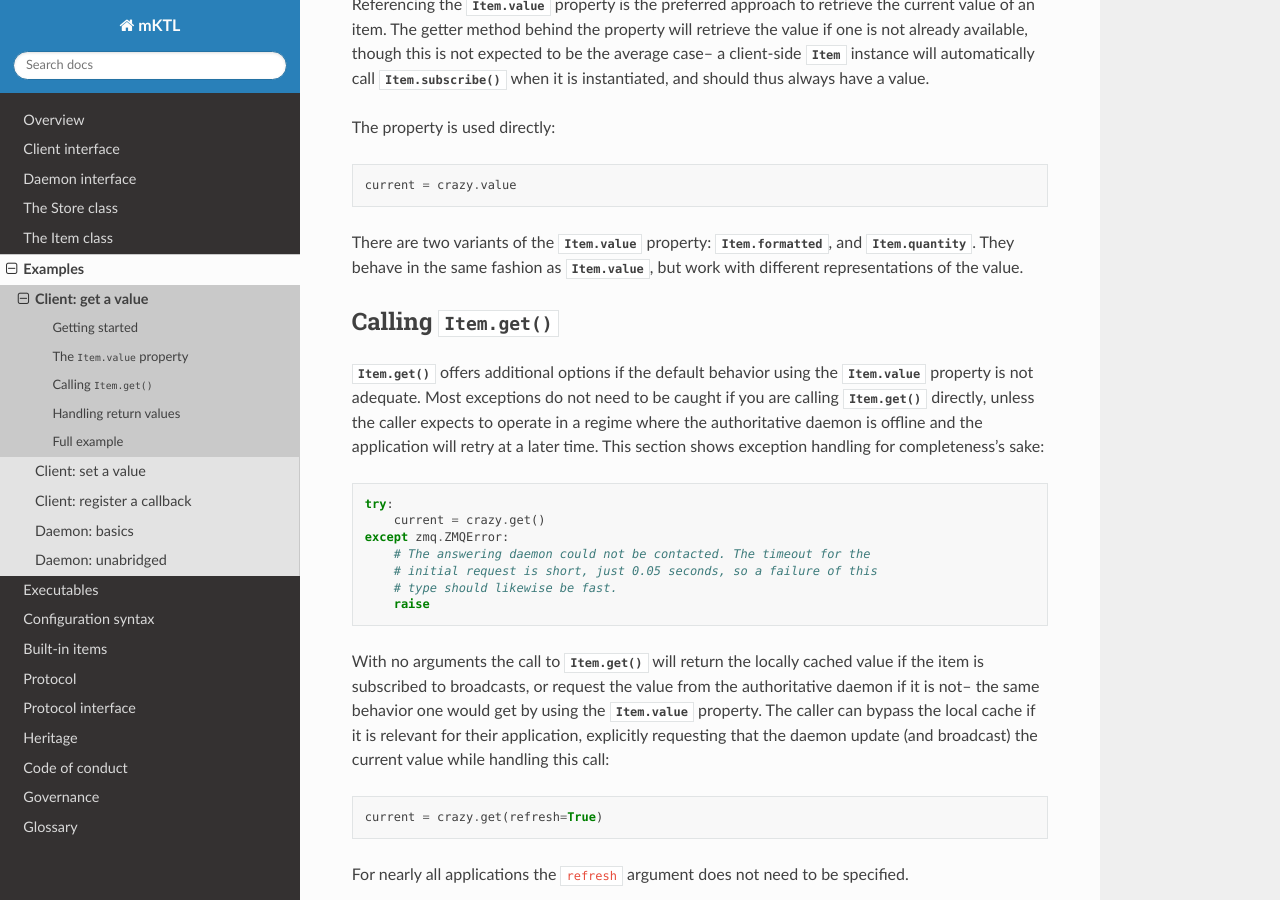
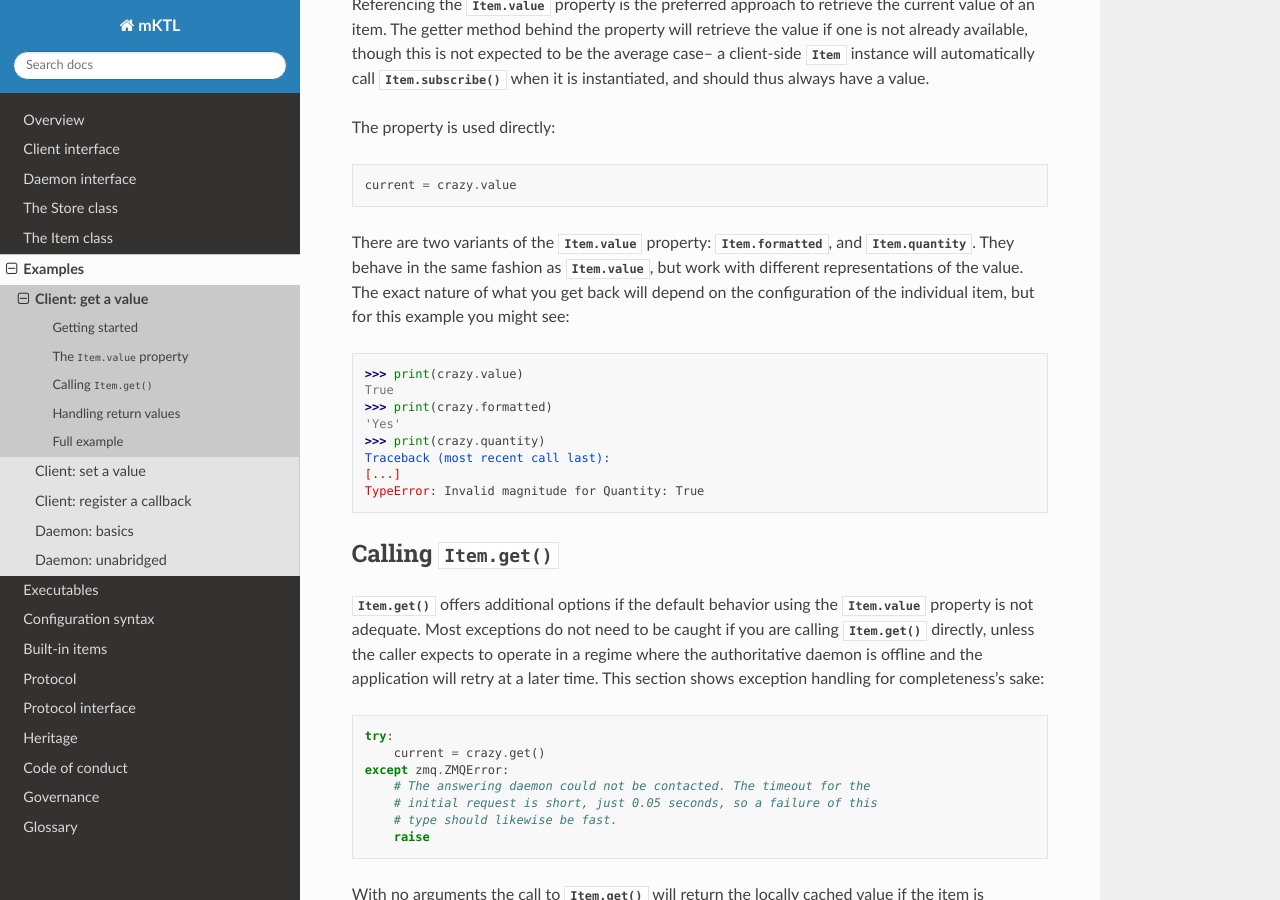
Before and after one commit to KeckObservatory/mKTL, a Sphinx documentation site: the page built from doc/example/get.rst, in a window 1280 px wide and 900 px high, scrolled down 729 px. Built offline with Sphinx 7.4.7 and the Read the Docs theme 3.1.0, drawn with Linux system fonts in a browser that asks for light colours; some of the changed text lies outside the part shown.

Commit message:
Additional language and examples around the use of properties and the rich comparison behavior.

```diff
--- a/doc/example/get.rst
+++ b/doc/example/get.rst
@@ -51,7 +51,17 @@ The property is used directly::
 There are two variants of the :py:attr:`Item.value` property:
 :py:attr:`Item.formatted`, and :py:attr:`Item.quantity`. They behave in the same
 fashion as :py:attr:`Item.value`, but work with different representations of
-the value.
+the value. The exact nature of what you get back will depend on the
+configuration of the individual item, but for this example you might see::
+
+    >>> print(crazy.value)
+    True
+    >>> print(crazy.formatted)
+    'Yes'
+    >>> print(crazy.quantity)
+    Traceback (most recent call last):
+    [...]
+    TypeError: Invalid magnitude for Quantity: True
 
 
 Calling :func:`Item.get`
@@ -129,3 +139,10 @@ and will behave as if :py:attr:`Item.value` is being used directly::
         print('The population is crazy.')
     else:
         print('The population is sane.')
+
+Note that the first comparison did not use ``is None``, and instead used
+``== None``, which is a departure from generally accepted practices in the
+Python community. This is because the behavior of the ``is`` operator is
+unchanged, and will compare the mktl.Item instance against None, whereas
+the equality operator will trigger the rich comparison handling provided
+by an mktl.Item, and instead compare the .value property against None.
```
